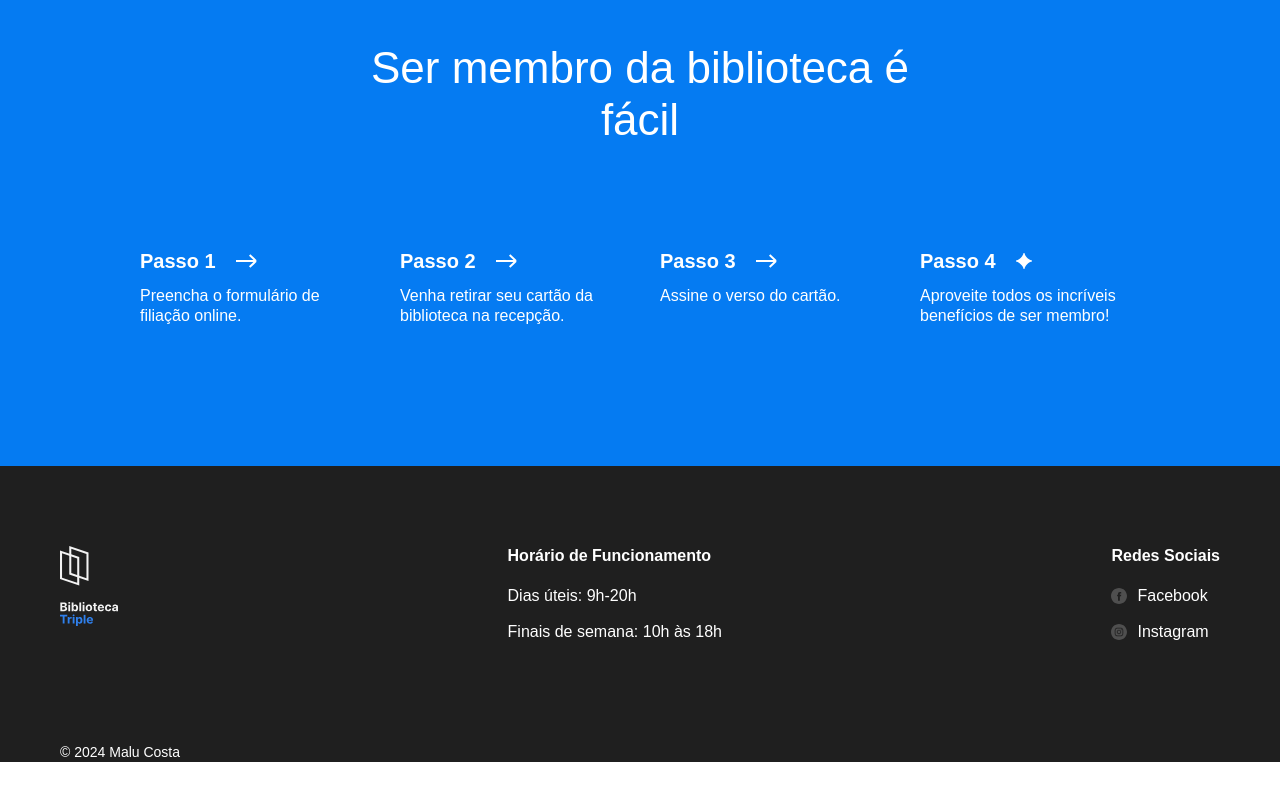
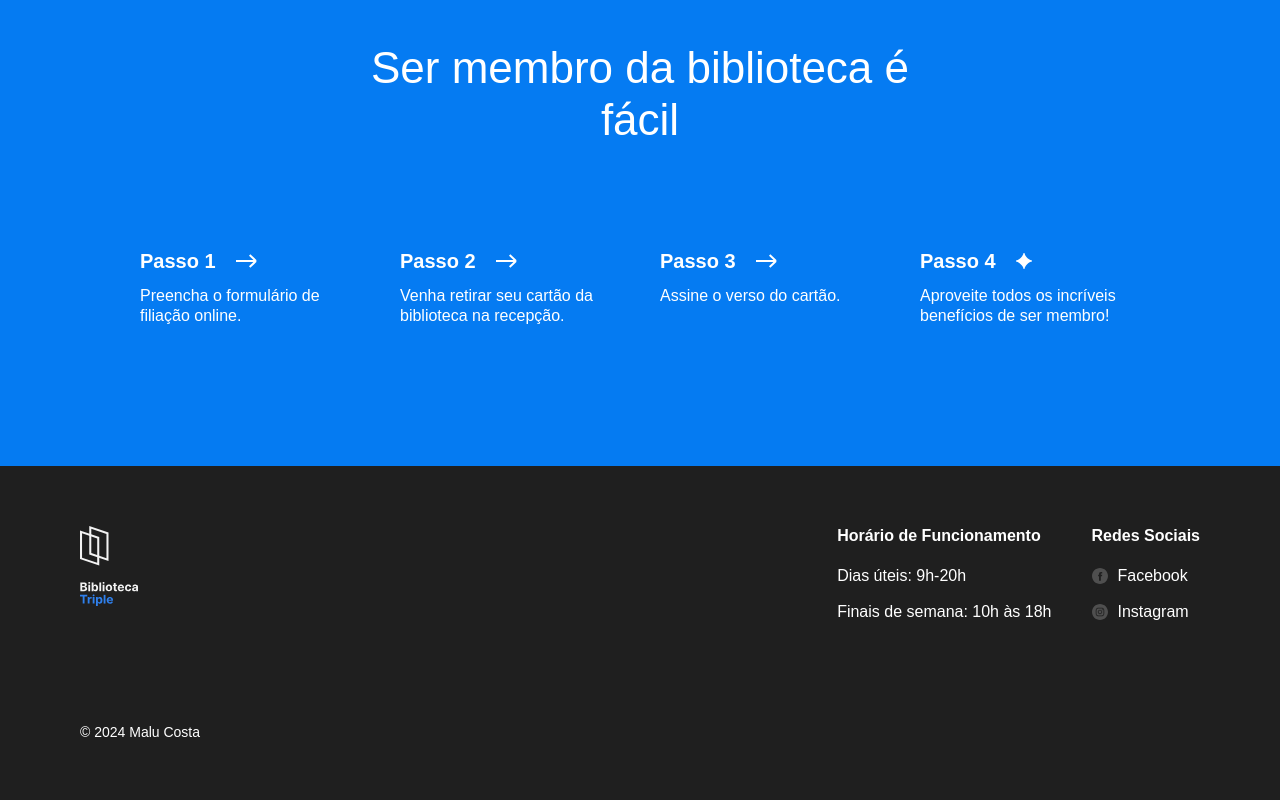
Before and after one commit to malupcosta/web_project_library, a plain HTML site: page index.html in a window 1280 px wide. Shown: the part 3048-3848 px from the top of the page. Before the commit the page ends 3810 px from the top, so only its background shows below. Drawn offline with Linux system fonts and the light colour scheme.

Commit message:
Corrige projeto de novo

```diff
--- a/styles/style.css
+++ b/styles/style.css
@@ -340,10 +340,10 @@
   box-sizing: border-box;
   background-color: #1f1f1f;
   color: #ffffff;
-  padding-top: 80px;
-  padding-right: 60px;
-  padding-bottom: 0;
-  padding-left: 60px;
+  padding-top: 60px;
+  padding-right: 80px;
+  padding-bottom: 60px;
+  padding-left: 80px;
 }
 
 .footer__columns {
@@ -360,7 +360,6 @@
 
 .footer__column_content_social {
   max-width: 220px;
-  margin-left: auto;
 }
 
 .footer__logo {
```
